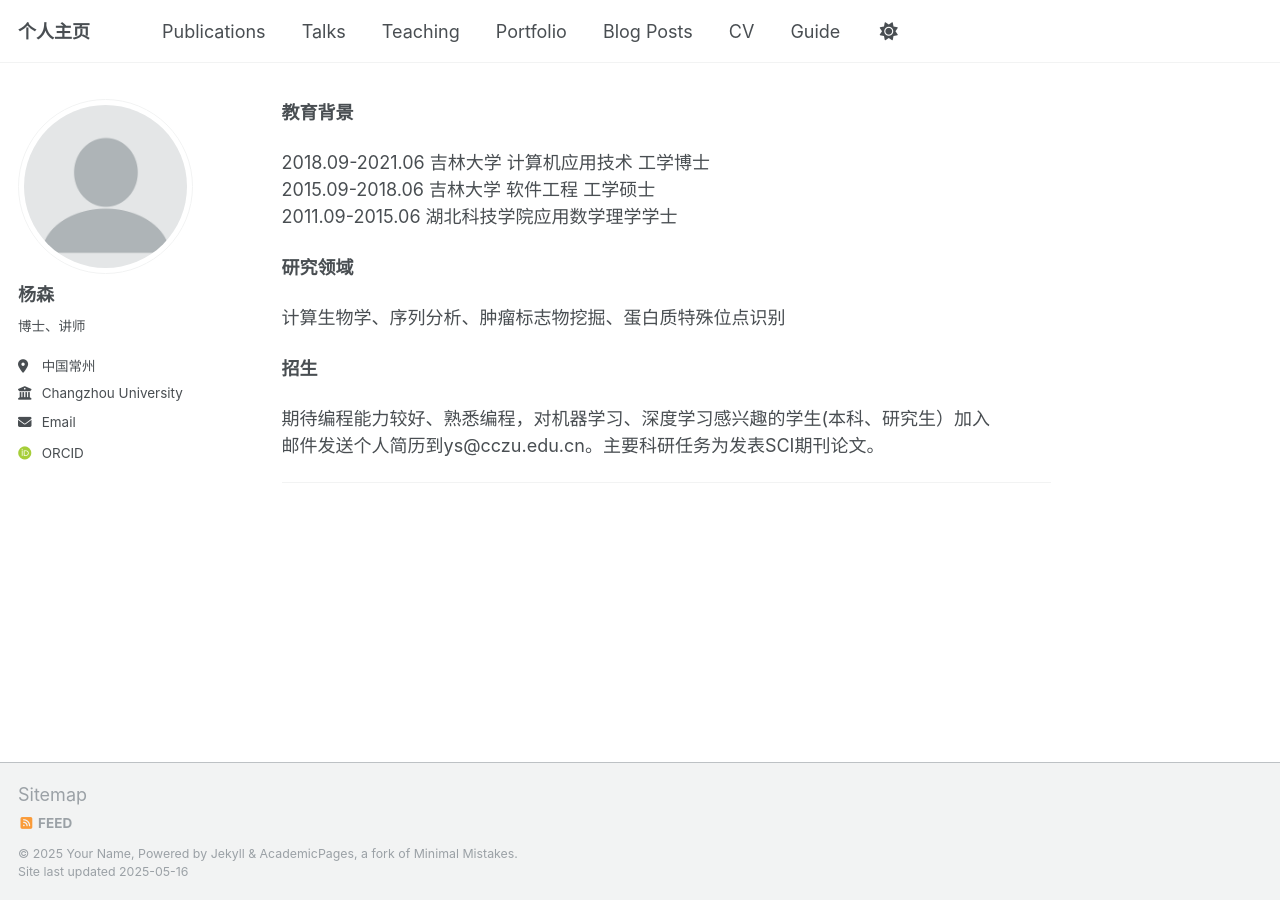
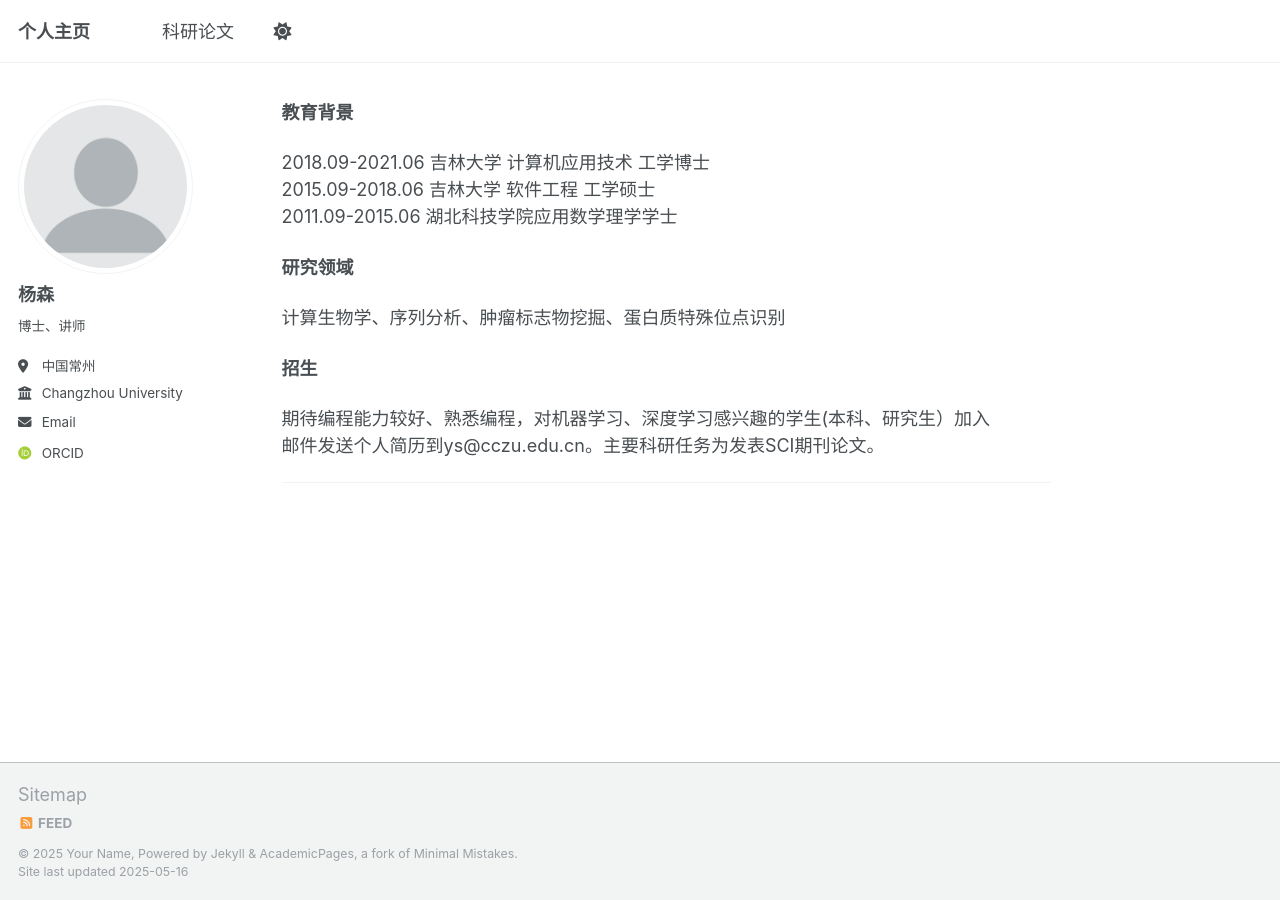
Before and after one commit to abcair/ys, a Jekyll site: the page built from _pages/about.md, in a window 1280 px wide. Built offline with Jekyll 4.4.1, drawn with Linux system fonts in a browser that asks for light colours; some web fonts are replaced.

Commit message:
Update navigation.yml
Signed-off-by: abcair <57550630+abcair@users.noreply.github.com>

```diff
--- a/_data/navigation.yml
+++ b/_data/navigation.yml
@@ -8,26 +8,26 @@
 #      Markdown formatted page while the second is generated using JSON.
 
 main:
-  - title: "Publications"
+  - title: "科研论文"
     url: /publications/
 
-  - title: "Talks"
-    url: /talks/
+  # - title: "Talks"
+    # url: /talks/
 
-  - title: "Teaching"
-    url: /teaching/
+  # - title: "Teaching"
+    # url: /teaching/
 
-  - title: "Portfolio"
-    url: /portfolio/
+  # - title: "Portfolio"
+    # url: /portfolio/
 
-  - title: "Blog Posts"
-    url: /year-archive/
+  # - title: "Blog Posts"
+    # url: /year-archive/
 
-  - title: "CV"
-    url: /cv/
+  # - title: "CV"
+    # url: /cv/
 
   # - title: "CV"
   #   url: /cv-json/
 
-  - title: "Guide"
-    url: /markdown/
+  # - title: "Guide"
+    # url: /markdown/
```
